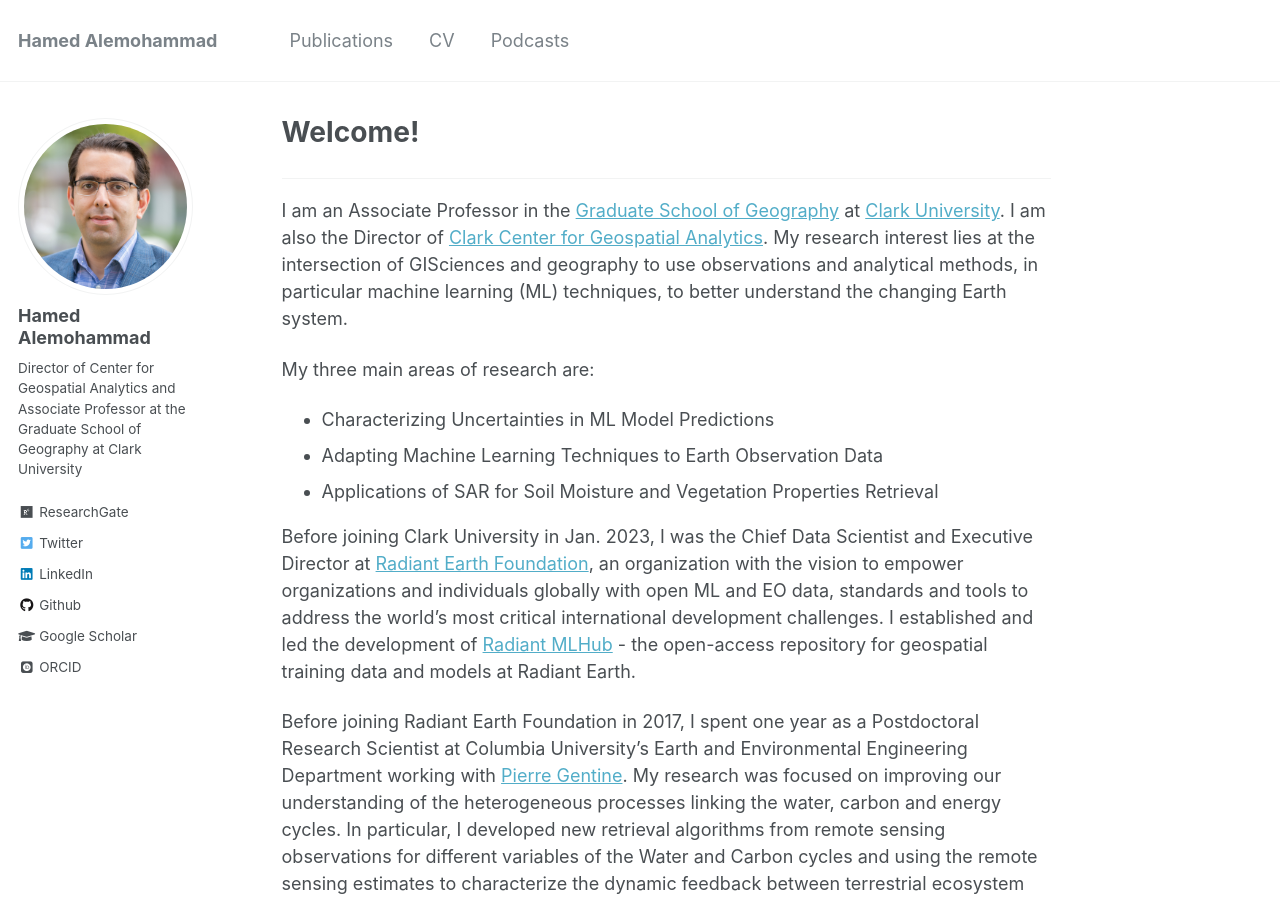
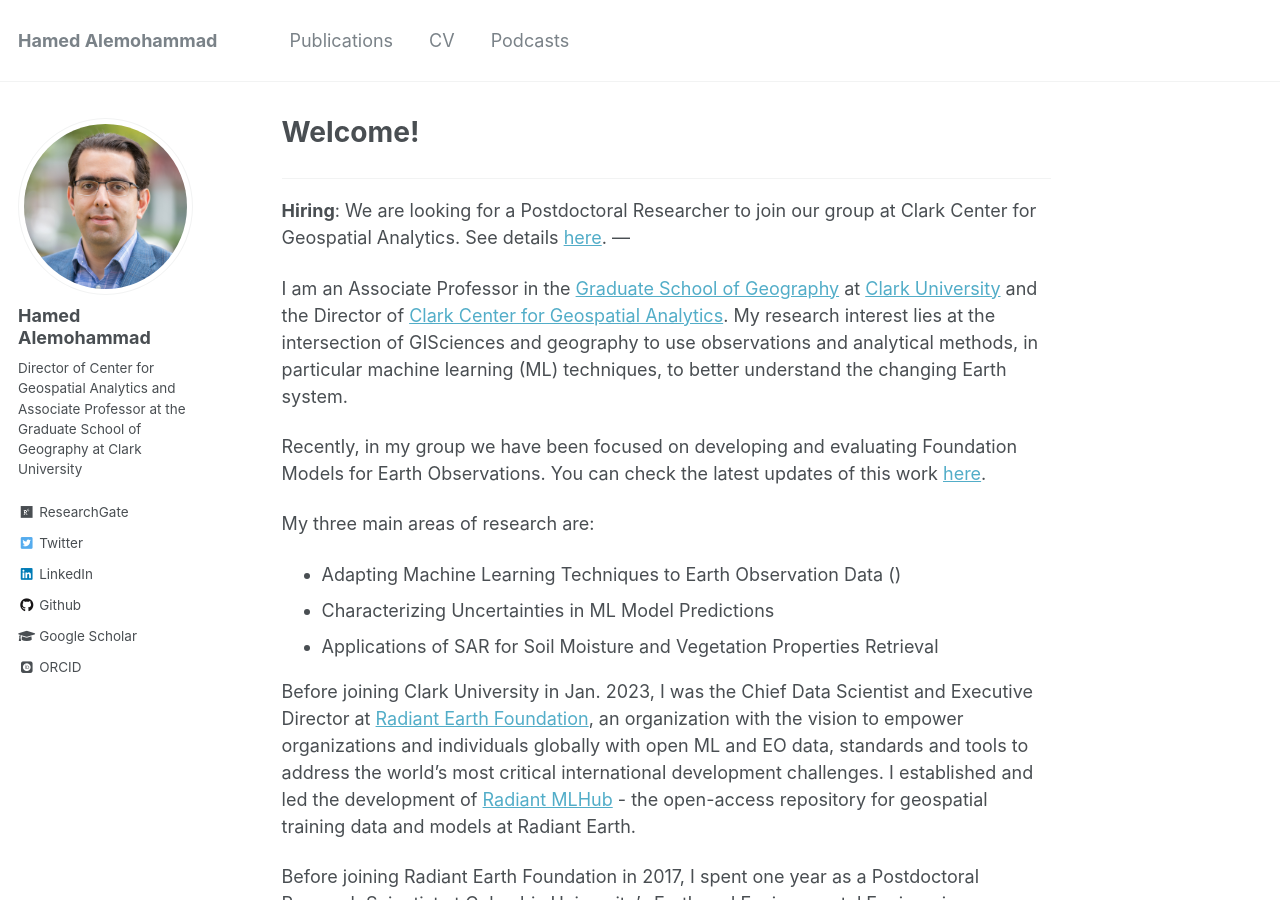
Before and after one commit to HamedAlemo/hamedalemo.github.io, a Jekyll site: the page built from _pages/about.md, in a window 1280 px wide and 900 px high. Built offline with Jekyll 4.4.1, drawn with Linux system fonts in a browser that asks for light colours; some web fonts are replaced.

Commit message:
updated Postdoc position

```diff
--- a/_pages/about.md
+++ b/_pages/about.md
@@ -8,13 +8,16 @@
   - /about.html
 ---
 ---
-<!-- **Hiring**: I'm currently looking for a Postdoctoral Research Associate to join my group at Clark Center for Geospatial Analytics. See details [here](/files/CGA_Postdoctoral_Associate.pdf).  -->
-<!-- --- -->
-I am an Associate Professor in the [Graduate School of Geography](https://www.clarku.edu/departments/geography/) at [Clark University](https://www.clarku.edu/). I am also the Director of [Clark Center for Geospatial Analytics](https://clarku.edu/cga). My research interest lies at the intersection of GISciences and geography to use observations and analytical methods, in particular machine learning (ML) techniques, to better understand the changing Earth system.
+**Hiring**: We are looking for a Postdoctoral Researcher to join our group at Clark Center for Geospatial Analytics. See details [here](/files/Clark_CGA_Postdoctoral_Researcher.pdf).
+---
+
+I am an Associate Professor in the [Graduate School of Geography](https://www.clarku.edu/departments/geography/) at [Clark University](https://www.clarku.edu/) and the Director of [Clark Center for Geospatial Analytics](https://clarku.edu/cga). My research interest lies at the intersection of GISciences and geography to use observations and analytical methods, in particular machine learning (ML) techniques, to better understand the changing Earth system.
+
+Recently, in my group we have been focused on developing and evaluating Foundation Models for Earth Observations. You can check the latest updates of this work [here](https://www.clarku.edu/centers/geospatial-analytics/research/prithvi-foundation-model/).
 
 My three main areas of research are:
+- Adapting Machine Learning Techniques to Earth Observation Data ()
 - Characterizing Uncertainties in ML Model Predictions
-- Adapting Machine Learning Techniques to Earth Observation Data
 - Applications of SAR for Soil Moisture and Vegetation Properties Retrieval
 
 Before joining Clark University in Jan. 2023, I was the Chief Data Scientist and Executive Director at [Radiant Earth Foundation](https://www.radiant.earth/), an organization with the vision to empower organizations and individuals globally with open ML and EO data, standards and tools to address the world’s most critical international development challenges. I established and led the development of [Radiant MLHub](https://mlhub.earth/) - the open-access repository for geospatial training data and models at Radiant Earth.
```
Also changed, not shown: 2 other files.
